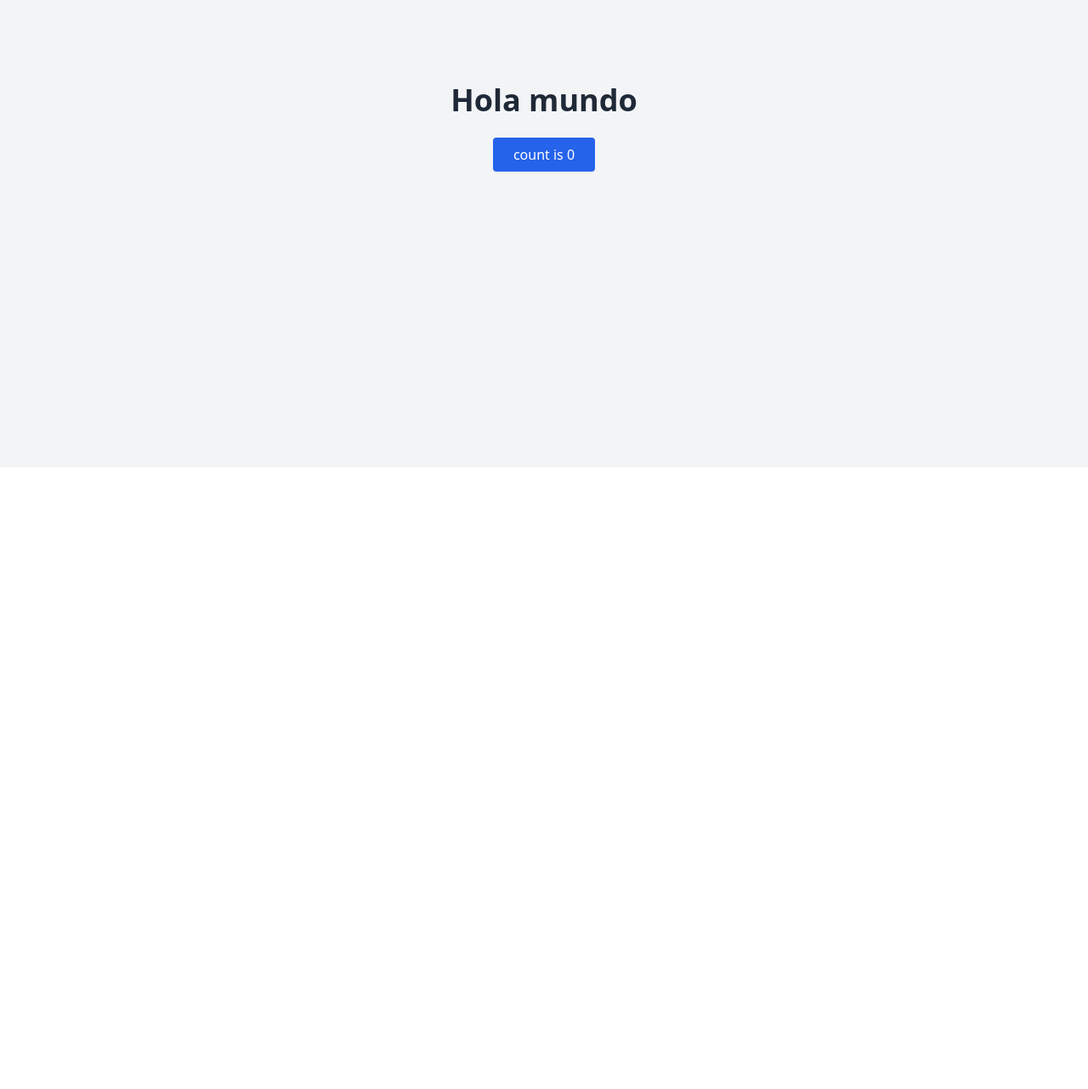
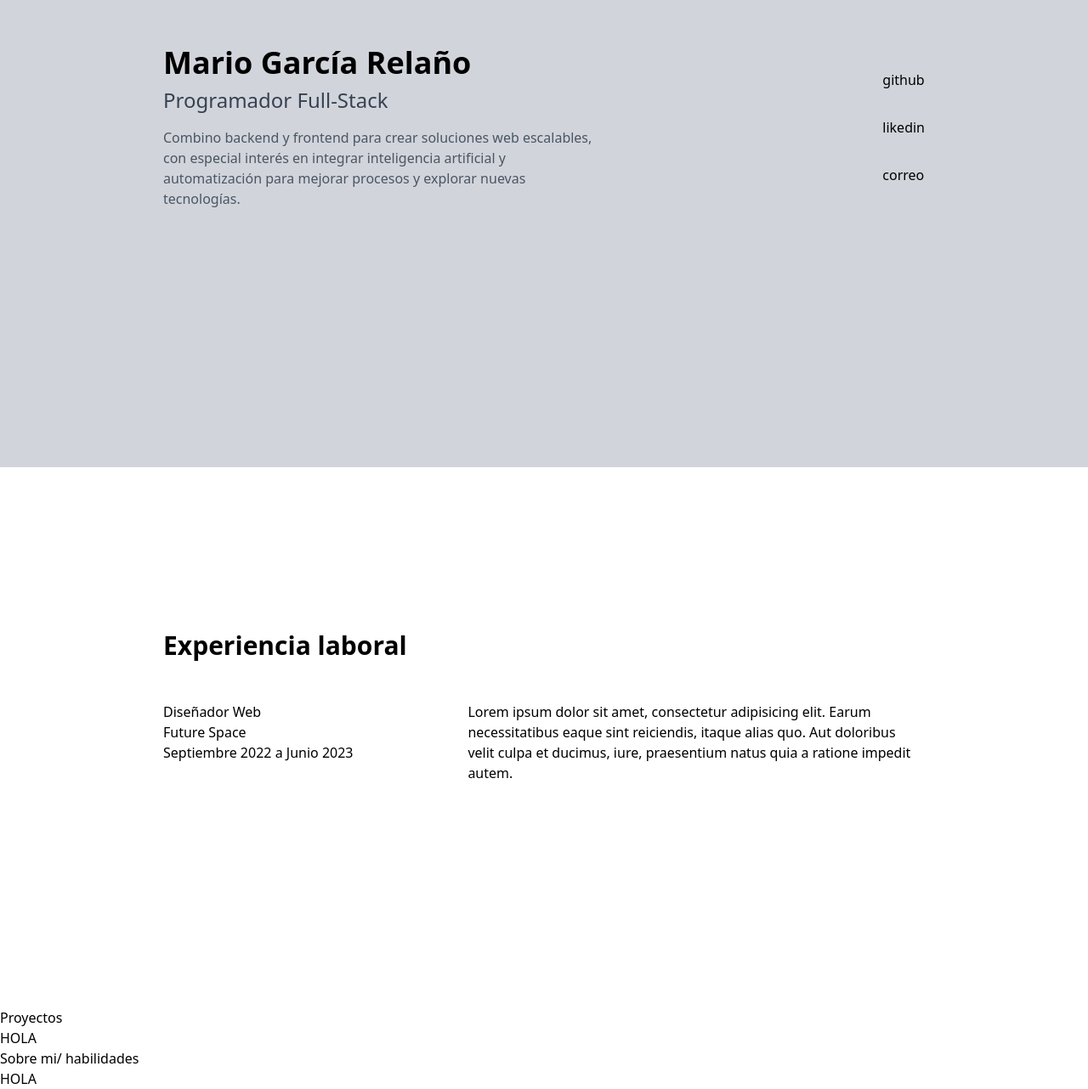
Before and after one commit to mgarcia02/mario-portfolio, a React (Vite) app: page / in a window 1280 px wide. Shown: the part 250-1532 px from the top of the page at 85% size. Before the commit the page ends 800 px from the top, so only its background shows below. Built offline with nearby package versions, Linux system fonts and the light colour scheme.

Commit message:
Estructura del header y experiencia laboral

```diff
--- a/src/App.tsx
+++ b/src/App.tsx
@@ -1,19 +1,45 @@
-import { useState } from 'react'
-
-
 function App() {
-  const [count, setCount] = useState(0)
 
   return (
-    <div className="flex flex-col items-center justify-center min-h-screen bg-gray-100 text-gray-800">
-      <h1 className="text-4xl font-bold mb-6">Hola mundo</h1>
-      <button
-        className="px-6 py-2 bg-blue-600 text-white rounded hover:bg-blue-700 transition"
-        onClick={() => setCount((count) => count + 1)}
-      >
-        count is {count}
-      </button>
-    </div>
+    <>
+      <header className="flex flex-col items-center justify-center h-screen gap-12 px-12 py-12 bg-gray-300 md:justify-between lg:py-48 lg:px-48 md:flex-row">
+        <div>
+          <h1 className="text-4xl font-bold">Mario García Relaño</h1>
+        <h2 className="mt-2 text-2xl text-gray-700">Programador Full-Stack</h2>
+        <p className="max-w-lg mt-4 text-gray-600">Combino backend y frontend para crear soluciones web escalables, con especial interés en integrar inteligencia artificial y automatización para mejorar procesos y explorar nuevas tecnologías.</p>
+        </div>
+        <div className="flex flex-row gap-8 md:flex-col">
+          <p>github</p>
+          <p>likedin</p>
+          <p>correo</p>
+        </div>
+      </header>
+      <section className="items-center px-12 py-12 lg:py-48 lg:px-48 lg:items-start">
+        <h2 className="mb-12 text-3xl font-bold">Experiencia laboral</h2>
+        <ol>
+          <li>
+            <div className="grid pb-12 md:grid-cols-5">
+              <div className="pb-12 md:col-span-2">
+                <h3>Diseñador Web</h3>
+                <h4>Future Space</h4>
+                <p><time>Septiembre 2022</time> a <time>Junio 2023</time></p>
+              </div>
+              <div className="md:col-span-3">
+                <p>Lorem ipsum dolor sit amet, consectetur adipisicing elit. Earum necessitatibus eaque sint reiciendis, itaque alias quo. Aut doloribus velit culpa et ducimus, iure, praesentium natus quia a ratione impedit autem.</p>
+              </div>
+            </div>
+          </li>
+        </ol>
+      </section>
+      <section>
+        <h2>Proyectos</h2>
+        <p>HOLA</p>
+      </section>
+      <section>
+        <h2>Sobre mi/ habilidades</h2>
+        <p>HOLA</p>
+      </section>
+    </>
   )
 }
 
```
